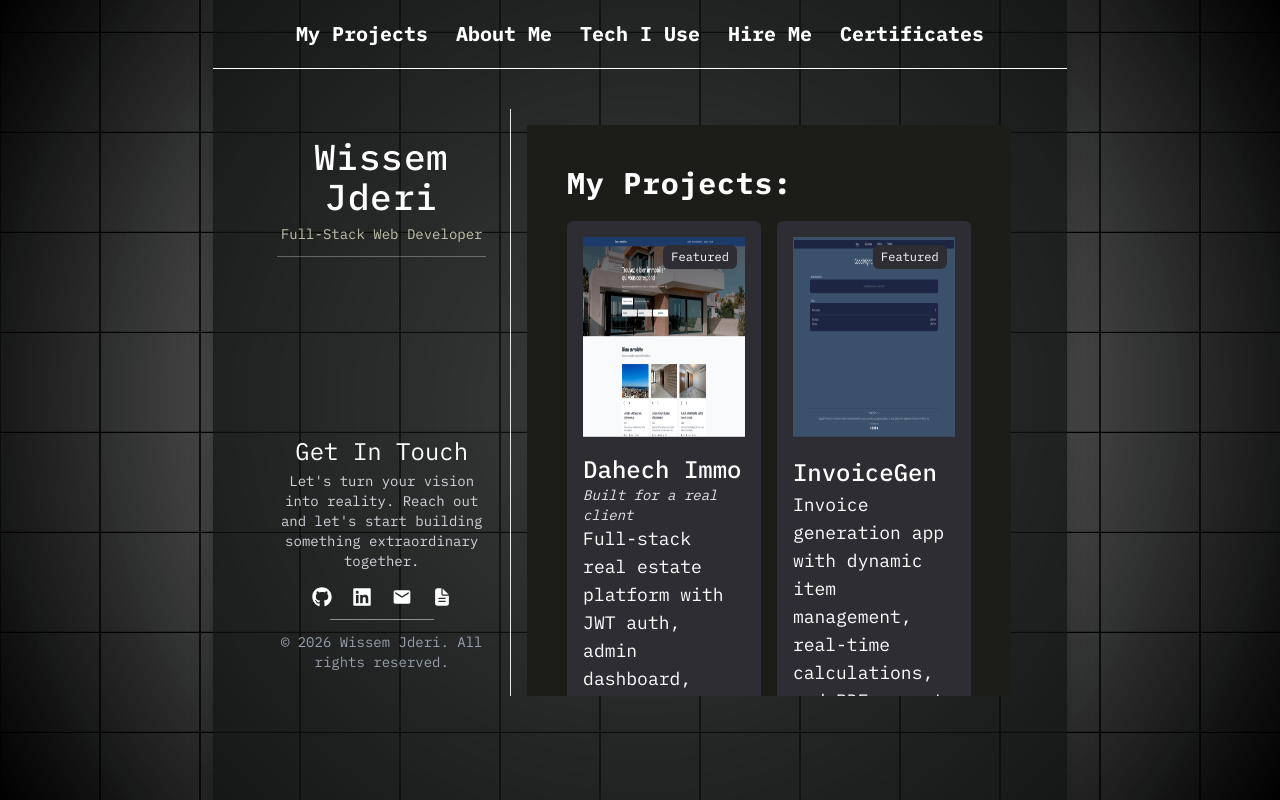
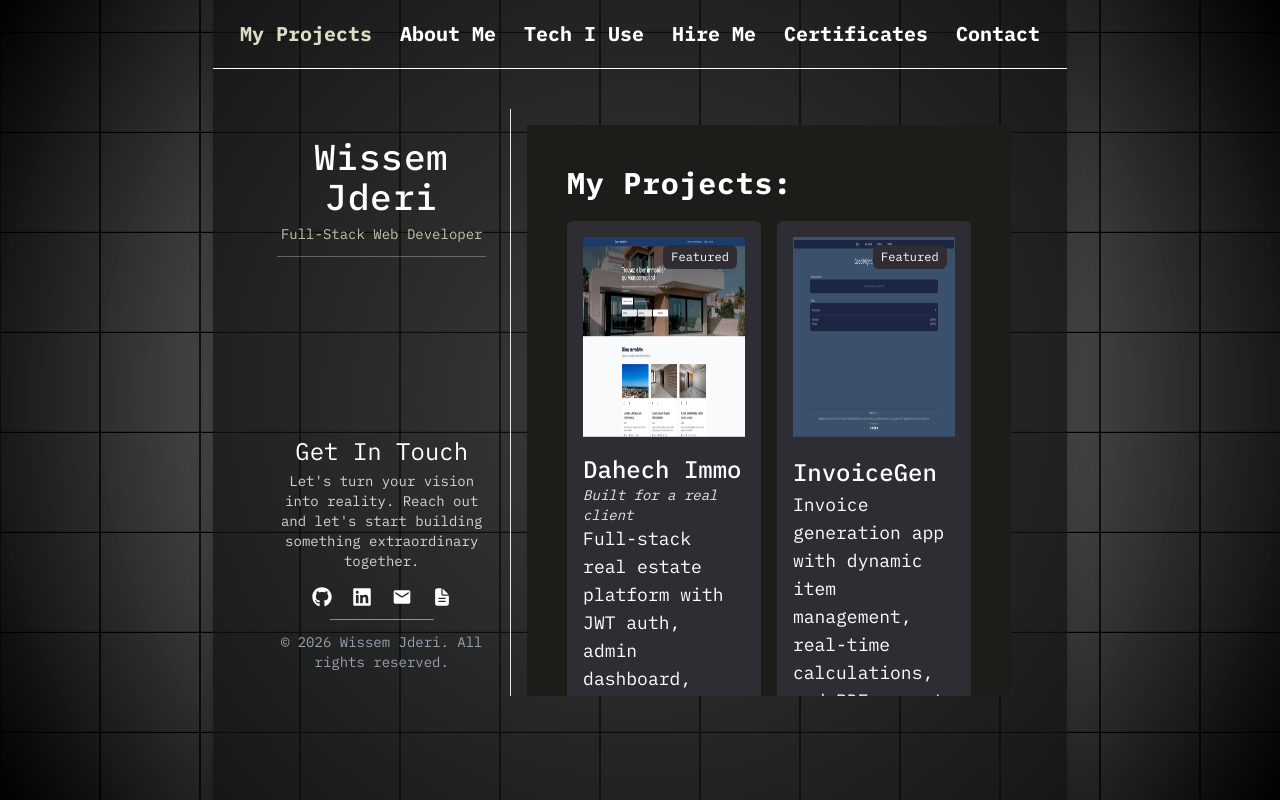
Before and after one commit to WissemJderi/portfolio, a Next.js app: page / in a window 1280 px wide. Built offline with nearby package versions, Linux system fonts and the light colour scheme.

Commit message:
feat: enhance layout and navigation with scroll progress and new hire section

```diff
--- a/app/layout.js
+++ b/app/layout.js
@@ -8,10 +8,56 @@ const ibmPlexMono = IBM_Plex_Mono({
   variable: "--font-ibm-plex-mono",
 });
 
+const SITE_URL = "https://wissemjderi.vercel.app/";
+
 export const metadata = {
+  metadataBase: new URL(SITE_URL),
   title: "Wissem Jderi - Full-Stack Web Developer",
   description:
     "Wissem Jderi - Full-stack developer building modern, efficient web applications. Skilled in JavaScript, React, Node.js, and passionate about clean, maintainable code.",
+  keywords: [
+    "Wissem Jderi",
+    "Full-Stack Developer",
+    "Web Developer",
+    "React",
+    "Next.js",
+    "Node.js",
+    "TypeScript",
+    "Freelance Developer",
+  ],
+  authors: [{ name: "Wissem Jderi" }],
+  creator: "Wissem Jderi",
+  alternates: {
+    canonical: SITE_URL,
+  },
+  robots: {
+    index: true,
+    follow: true,
+  },
+  openGraph: {
+    type: "website",
+    locale: "en_US",
+    url: SITE_URL,
+    siteName: "Wissem Jderi",
+    title: "Wissem Jderi - Full-Stack Web Developer",
+    description:
+      "Full-stack developer building modern, efficient web applications. Skilled in JavaScript, React, Node.js, and passionate about clean, maintainable code.",
+    images: [
+      {
+        url: "/og-image.png",
+        width: 1200,
+        height: 630,
+        alt: "Wissem Jderi - Full-Stack Web Developer",
+      },
+    ],
+  },
+  twitter: {
+    card: "summary_large_image",
+    title: "Wissem Jderi - Full-Stack Web Developer",
+    description:
+      "Full-stack developer building modern, efficient web applications. Skilled in JavaScript, React, Node.js, and passionate about clean, maintainable code.",
+    images: ["/og-image.png"],
+  },
   icons: {
     icon: "/favicon.svg",
   },
--- a/components/Main.jsx
+++ b/components/Main.jsx
@@ -2,6 +2,7 @@
 import MainContent from "./MainContent";
 import Navbar from "./Navbar";
 import Sidebar from "./sidebar/Sidebar";
+import ScrollProgress from "./ScrollProgress";
 import { motion } from "framer-motion";
 
 const Main = () => {
@@ -13,6 +14,7 @@ const Main = () => {
       viewport={{ once: true }}
       className="bg-[#111312]/70 bg-opacity-20 sm:w-2/3 m-auto w-full shadow-xl/30 shadow-black sm:h-screen"
     >
+      <ScrollProgress />
       <Navbar />
       <div className="sm:grid grid-flow-col grid-cols-3 xl:p-10 p-2 sm:h-10/12">
         <Sidebar />
--- a/components/MainContent.jsx
+++ b/components/MainContent.jsx
@@ -10,7 +10,7 @@ const MainContent = () => {
   const titleStyle = "text-3xl mb-5 font-bold font-stretch-75% tracking-wide";
   const sectionStyle = "text-white mb-12  bg-[#1c1c18] py-10 px-10";
   return (
-    <div className="col-span-2 p-4 overflow-y-[scroll] overflow-x-hidden">
+    <div id="main-scroll" className="col-span-2 p-4 overflow-y-[scroll] overflow-x-hidden">
       <Projects sectionStyle={sectionStyle} titleStyle={titleStyle} />
       <AboutMe sectionStyle={sectionStyle} titleStyle={titleStyle} />
       <TechStack sectionStyle={sectionStyle} titleStyle={titleStyle} />
--- a/components/Navbar.jsx
+++ b/components/Navbar.jsx
@@ -1,4 +1,6 @@
 "use client";
+import { useEffect, useState } from "react";
+
 const Navbar = () => {
   // The items that will be shown in the navbar
   const navbarItems = [
@@ -7,12 +9,44 @@ const Navbar = () => {
     "Tech I Use",
     "Hire Me",
     "Certificates",
+    "Contact",
   ];
+  // Maps nav item labels to the section id they should scroll to
+  const sectionIdMap = { Contact: "Hire Me" };
+  const [activeId, setActiveId] = useState(null);
+
+  useEffect(() => {
+    const sectionIds = [
+      ...new Set(navbarItems.map((item) => sectionIdMap[item] ?? item)),
+    ];
+    const sections = sectionIds
+      .map((id) => document.getElementById(id))
+      .filter(Boolean);
+
+    const observer = new IntersectionObserver(
+      (entries) => {
+        const intersecting = entries
+          .filter((entry) => entry.isIntersecting)
+          .sort((a, b) => a.boundingClientRect.top - b.boundingClientRect.top);
+        if (intersecting.length > 0) {
+          setActiveId(intersecting[0].target.id);
+        }
+      },
+      { root: null, rootMargin: "-80px 0px -65% 0px", threshold: 0 },
+    );
+
+    sections.forEach((section) => observer.observe(section));
+    return () => observer.disconnect();
+    // eslint-disable-next-line react-hooks/exhaustive-deps
+  }, []);
+
   const linkStyle =
-    "text-sm text-white sm:text-xl cursor-pointer hover:text-[#ddddc3] font-semibold";
+    "text-sm sm:text-xl cursor-pointer font-semibold transition-colors duration-300";
 
   const scrollToSection = (sectionId) => {
-    const element = document.getElementById(sectionId);
+    const element = document.getElementById(
+      sectionIdMap[sectionId] ?? sectionId,
+    );
     if (element) {
       element.scrollIntoView({
         behavior: "smooth",
@@ -20,9 +54,14 @@ const Navbar = () => {
       });
     }
   };
-  const navbarItemsContent = navbarItems.map((item) => (
+  const navbarItemsContent = navbarItems.map((item) => {
+    const sectionId = sectionIdMap[item] ?? item;
+    const isActive = activeId === sectionId;
+    return (
       <button
-      className={linkStyle}
+        className={`${linkStyle} ${
+          isActive ? "text-[#ddddc3]" : "text-white hover:text-[#ddddc3]"
+        }`}
         key={item}
         onClick={() => {
           scrollToSection(item);
@@ -30,7 +69,8 @@ const Navbar = () => {
       >
         {item}
       </button>
-  ));
+    );
+  });
   return (
     <div className="text-center flex flex-row justify-center sm:gap-7 gap-2 border-b border-white px-3 py-5 sm:bg-transparent bg-[#111312] fixed sm:relative top-0 z-50 ">
       {navbarItemsContent}
--- /dev/null
+++ b/components/ScrollProgress.jsx
@@ -0,0 +1,46 @@
+"use client";
+import { useEffect } from "react";
+import { motion, useSpring } from "framer-motion";
+
+const ScrollProgress = () => {
+  const progress = useSpring(0, { stiffness: 120, damping: 30 });
+
+  useEffect(() => {
+    const update = () => {
+      const container = document.getElementById("main-scroll");
+      const useWindow =
+        !container || container.scrollHeight <= container.clientHeight;
+
+      const scrollTop = useWindow
+        ? window.scrollY || document.documentElement.scrollTop
+        : container.scrollTop;
+      const scrollHeight = useWindow
+        ? document.documentElement.scrollHeight
+        : container.scrollHeight;
+      const clientHeight = useWindow
+        ? window.innerHeight
+        : container.clientHeight;
+
+      const max = scrollHeight - clientHeight;
+      progress.set(max > 0 ? Math.min(scrollTop / max, 1) : 0);
+    };
+
+    update();
+    window.addEventListener("scroll", update, { passive: true, capture: true });
+    window.addEventListener("resize", update);
+    return () => {
+      window.removeEventListener("scroll", update, { capture: true });
+      window.removeEventListener("resize", update);
+    };
+  }, [progress]);
+
+  return (
+    <motion.div
+      style={{ scaleX: progress }}
+      className="fixed top-0 left-0 right-0 h-1 origin-left z-[60] bg-[#ddddc3]"
+      aria-hidden="true"
+    />
+  );
+};
+
+export default ScrollProgress;
--- a/components/main-content/HireMe.jsx
+++ b/components/main-content/HireMe.jsx
@@ -1,3 +1,6 @@
+import { motion } from "framer-motion";
+import { FaEnvelope } from "react-icons/fa";
+
 const HireMe = ({ sectionStyle, titleStyle }) => {
   const openForHire = [
     "Frontend Development – React, Next.js, Tailwind",
@@ -26,6 +29,26 @@ const HireMe = ({ sectionStyle, titleStyle }) => {
           </li>
         ))}
       </ul>
+
+      <motion.div
+        initial={{ opacity: 0, y: 30 }}
+        whileInView={{ opacity: 1, y: 0 }}
+        transition={{ duration: 0.7, ease: "easeOut" }}
+        viewport={{ once: true }}
+        className="mt-8 rounded-sm bg-[#3a3a35] p-6 text-center"
+      >
+        <p className="text-xl font-semibold mb-2">Let's work together</p>
+        <p className="text-gray-200 mb-5">
+          Have a project in mind, or just want to say hi? My inbox is always
+          open.
+        </p>
+        <a
+          href="mailto:wissemjderi@outlook.com?subject=Project%20inquiry"
+          className="inline-flex items-center gap-2 rounded-sm bg-[#ddddc3] px-6 py-3 font-semibold text-[#111312] transition-colors duration-300 hover:bg-white"
+        >
+          <FaEnvelope /> Get In Touch
+        </a>
+      </motion.div>
     </section>
   );
 };
```
Also changed, not shown: public/og-image.png (added). Lines whose indentation alone changed are shown as unchanged.
